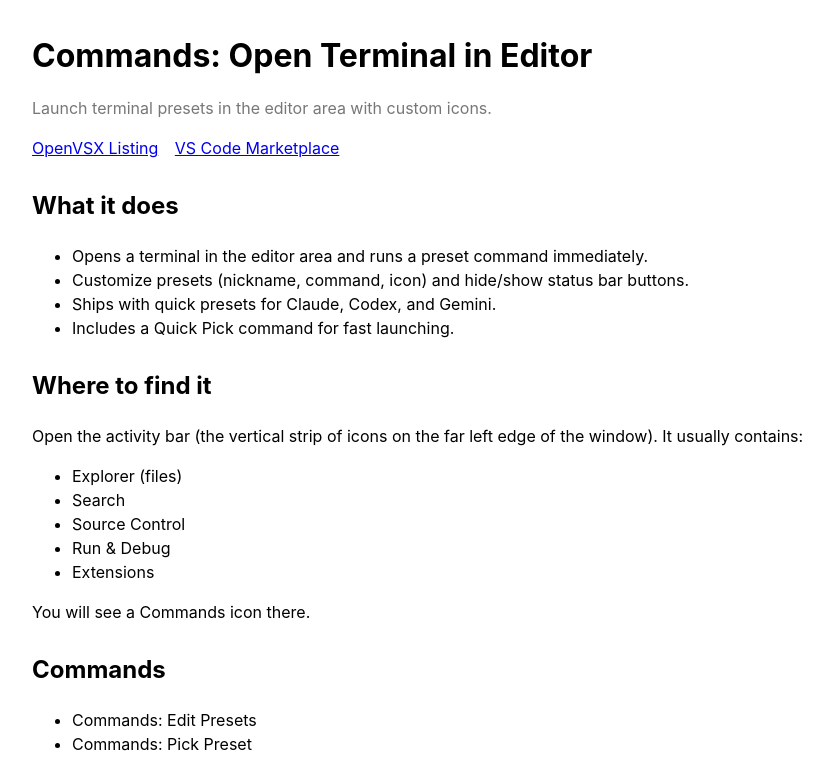
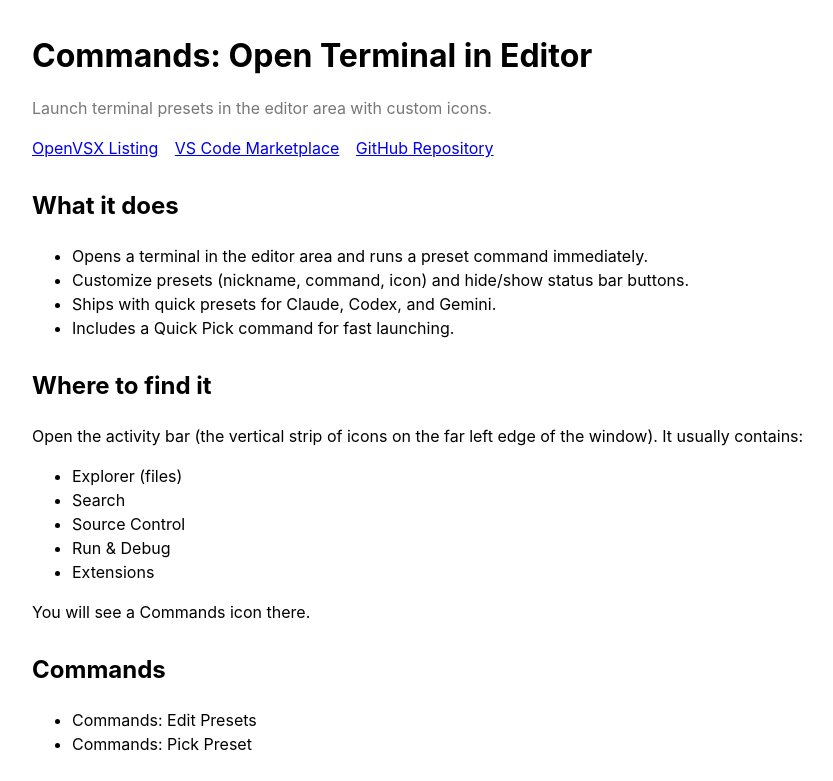
Before and after one commit to ayanamist/vsc-commands, a website: page index.html in a window 1280 px wide. Shown: the top 781 px of the page, without its empty margins (0-833 px from the left). Drawn offline with Linux system fonts and the light colour scheme.

Commit message:
Update index.html to include GitHub repository link and increment version in package.json to 0.0.2; change homepage URL to GenerousCorp website.

```diff
--- a/index.html
+++ b/index.html
@@ -31,6 +31,7 @@
   <div class="links">
     <a href="https://open-vsx.org/extension/GenerousCorp/commands-open-terminal-in-editor">OpenVSX Listing</a>
     <a href="https://marketplace.visualstudio.com/items?itemName=GenerousCorp.commands-open-terminal-in-editor">VS Code Marketplace</a>
+    <a href="https://github.com/danielraffel/Commands">GitHub Repository</a>
   </div>
 
   <h2>What it does</h2>
--- a/package.json
+++ b/package.json
@@ -3,7 +3,7 @@
   "displayName": "Commands: Open Terminal in Editor",
   "description": "Launch terminal presets in the editor area with custom icons.",
   "icon": "media/commands.png",
-  "version": "0.0.1",
+  "version": "0.0.2",
   "publisher": "GenerousCorp",
   "license": "MIT",
   "repository": {
@@ -13,7 +13,7 @@
   "bugs": {
     "url": "https://github.com/danielraffel/Commands/issues"
   },
-  "homepage": "https://github.com/danielraffel/Commands",
+  "homepage": "https://www.generouscorp.com/Commands/index.html",
   "engines": {
     "vscode": "^1.95.0"
   },
```
